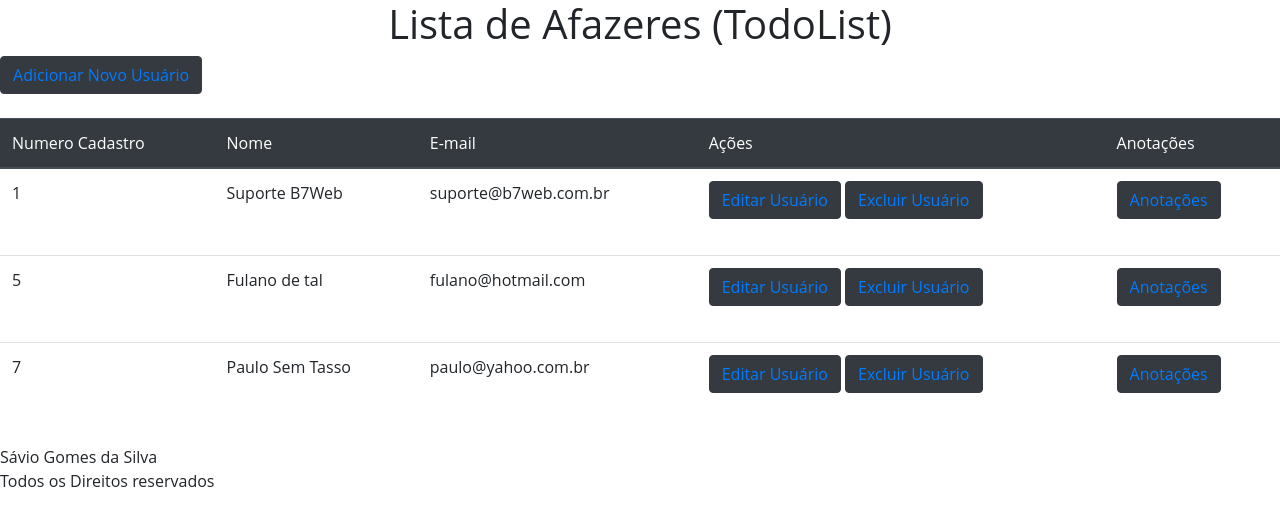
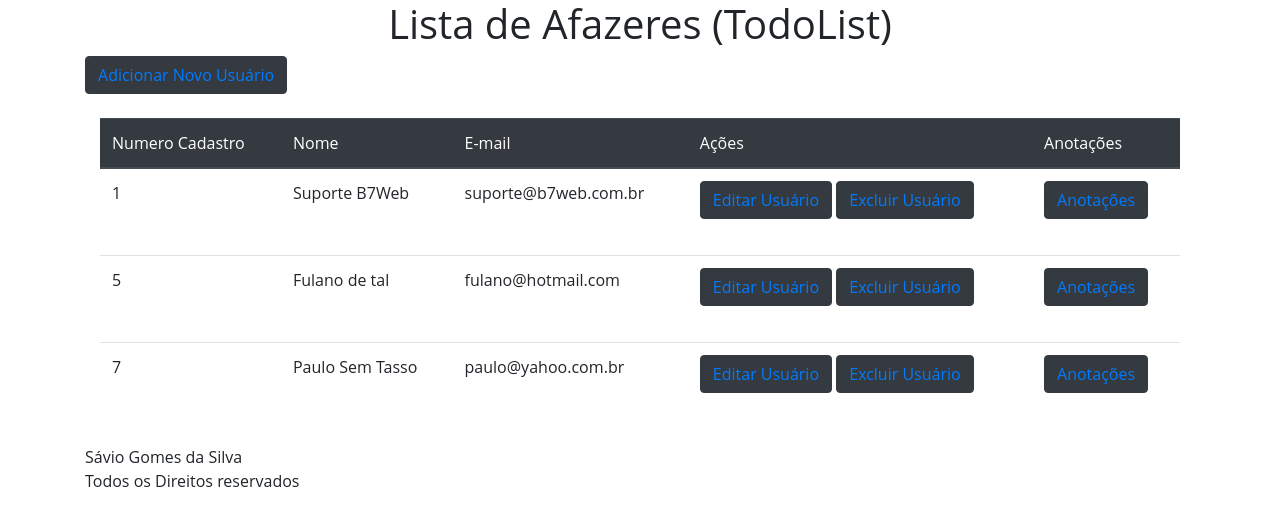
Before and after one commit to Portuga02/Todo_List, a PHP site: page /Todo_List/ in a window 1280 px wide. Shown: the top 526 px of the page. Run offline with PHP 8.4, Linux system fonts and the light colour scheme; data comes from the database, SQL or seed files in the repository.

Commit message:
FOi inserido novos padrões do bootstrapp

```diff
--- a/config.php
+++ b/config.php
@@ -3,7 +3,7 @@ require 'environment.php';
 
 $config = array();
 if (ENVIRONMENT == 'development') {
-	define("BASE_URL", "http://localhost/ToDoList/");
+	define("BASE_URL", "http://localhost/Todo_List/");
 	$config['dbname'] = 'crudoo';
 	$config['host'] = 'localhost';
 	$config['dbuser'] = 'root';
--- a/controllers/contatosController.php
+++ b/controllers/contatosController.php
@@ -3,7 +3,8 @@ class contatosController extends controller
 {
 
 	public function index()
-	{ }
+	{
+	}
 
 	public function add()
 	{
--- a/views/404.php
+++ b/views/404.php
@@ -11,7 +11,9 @@
 </head>
 
 <body>
-    <h1>Ops!!!! Página não encontrada</h1>
+    <div class="container">
+        <h1>Ops!!!! Página não encontrada</h1>
+    </div>
 </body>
 <script src="https://code.jquery.com/jquery-3.3.1.slim.min.js" integrity="sha384-q8i/X+965DzO0rT7abK41JStQIAqVgRVzpbzo5smXKp4YfRvH+8abtTE1Pi6jizo" crossorigin="anonymous"></script>
 <script src="https://cdnjs.cloudflare.com/ajax/libs/popper.js/1.14.7/umd/popper.min.js" integrity="sha384-UO2eT0CpHqdSJQ6hJty5KVphtPhzWj9WO1clHTMGa3JDZwrnQq4sF86dIHNDz0W1" crossorigin="anonymous"></script>
--- a/views/add.php
+++ b/views/add.php
@@ -17,6 +17,7 @@
 		<div class="alert alert-danger">Ops!! E-mail já está cadastrado em nosso sistema,Por favor cadastre um Email diferente.</div>
 	<?php endif; ?>
 
+	<div class="container">
 		<form method="POST" action="<?php echo BASE_URL; ?>contatos/add_save">
 
 			<div class="form-group">
@@ -32,6 +33,7 @@
 			<input class="btn btn-dark" id="botoes" type="submit" value="Adicionar" />
 
 		</form>
+	</div>
 </body>
 
 </html>
--- a/views/home.php
+++ b/views/home.php
@@ -13,19 +13,22 @@
 <!-- Depois de pronto colocar o botão para toldo List-->
 
 <body>
+
 	<button id="botoes" class="btn btn-dark"><a href="<?php echo BASE_URL; ?>contatos/add"> Adicionar Novo Usuário </a> </button> <br><br>
 
-
+	<div class="container">
 		<table width="900" text="responsive" class="table table-hover">
 			<thead class="thead-dark ">
 				<tr>
-				<th scope="col"> Numero Cadastro</th>
+					<th scope="col-md-12"> Numero Cadastro</th>
 					<th scope="col"> Nome</th>
 					<th scope="col"> E-mail </th>
 					<th scope="col" text="justify"> Ações </th>
 					<th scope="col"> Anotações </th>
 				</tr>
 			</thead>
+	</div>
+	<div class="container">
 		<?php foreach ($lista as $item) : ?>
 			<tr>
 				<td><?php echo $item['id']; ?></td>
@@ -39,6 +42,7 @@
 					<button id="botoes" class="btn btn-dark"><a href="views/anotacoes.php"> Anotações</a> </button> <br><br>
 			</tr> <?php endforeach; ?>
 		</table>
+	</div>
 </body>
 <script src="https://code.jquery.com/jquery-3.3.1.slim.min.js" integrity="sha384-q8i/X+965DzO0rT7abK41JStQIAqVgRVzpbzo5smXKp4YfRvH+8abtTE1Pi6jizo" crossorigin="anonymous"></script>
 <script src="https://cdnjs.cloudflare.com/ajax/libs/popper.js/1.14.7/umd/popper.min.js" integrity="sha384-UO2eT0CpHqdSJQ6hJty5KVphtPhzWj9WO1clHTMGa3JDZwrnQq4sF86dIHNDz0W1" crossorigin="anonymous"></script>
--- a/views/template.php
+++ b/views/template.php
@@ -15,16 +15,20 @@
 </head>
 
 <body>
+	<div class="container">
 		<header>
 			<h1 class="display-5 text-center">Lista de Afazeres (TodoList)</h1>
 		</header>
 		<section>
 			<?php $this->loadViewInTemplate($viewName, $viewData); ?>
 		</section>
-	<footer>
+
+		<footer class="footer">
+
 			Sávio Gomes da Silva <br>
 			Todos os Direitos reservados
 		</footer>
+	</div>
 </body>
 
 </html>
```
Lines whose indentation alone changed are shown as unchanged.
